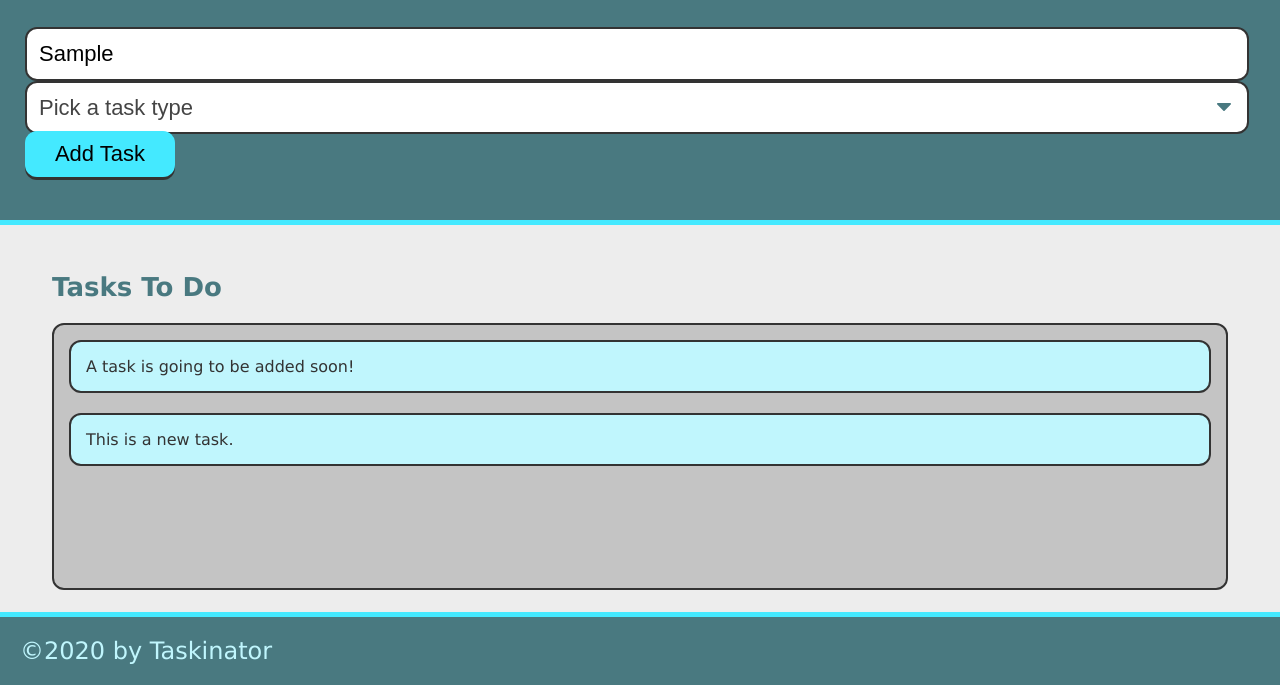
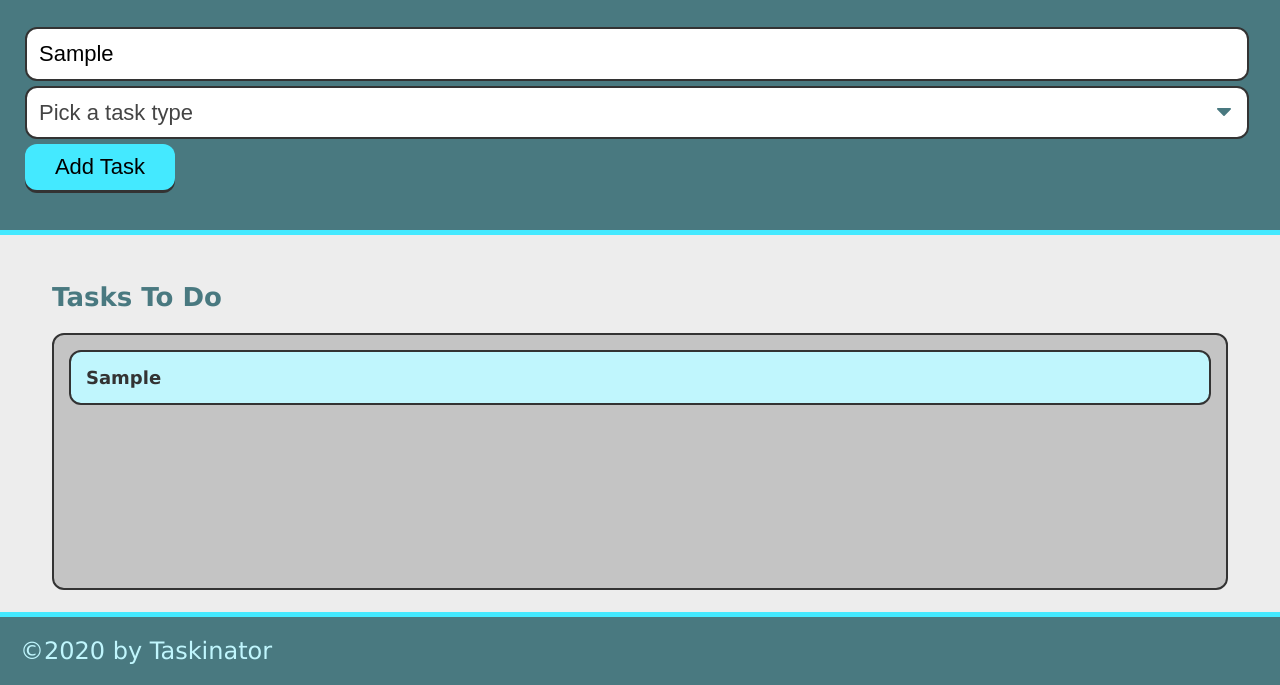
Before and after one commit to Dannymont94/taskinator, a plain HTML site: page index.html in a window 1280 px wide. Both pictures are taken after typing "Sample" into the empty fields and a click on the button "Add Task". Shown: the part 115-800 px from the top of the page. Drawn offline with Linux system fonts and the light colour scheme.

Commit message:
defined createTaskHandler function

```diff
--- a/assets/css/style.css
+++ b/assets/css/style.css
@@ -143,18 +143,18 @@ footer {
   font-size: 2.2rem;
   border-radius: 12px;
   position: relative;
-  top: -3px;
+  top: 0;
   box-shadow: 0 3px var(--grey);
   width: 150px;
 }
 
 .btn:hover {
   box-shadow: 0 2px var(--grey);
-  top: -2px;
+  top: 2px;
 }
 .btn:active {
   box-shadow: 0 0px var(--grey);
-  top: 0;
+  top: 4px;
 }
 
 .edit-btn,
@@ -174,7 +174,7 @@ footer {
   padding: 12px;
   width: 100%;
   max-width: 100%;
-  margin: 0;
+  margin: 5px 0;
   border: 2px solid var(--grey);
   border-radius: 12px;
   -moz-appearance: none;
--- a/assets/js/script.js
+++ b/assets/js/script.js
@@ -2,11 +2,24 @@ var formEl = document.querySelector("#task-form");
 var tasksToDoEl = document.querySelector("#tasks-to-do");
 
 var createTaskHandler = function(){
+    // prevent refresh on submit button click
     event.preventDefault();
+    // get values from form
+    var taskNameInput = document.querySelector("input[name='task-name']").value;
+    var taskTypeInput = document.querySelector("select[name='task-type']").value;
+    // create list item
     var listItemEl = document.createElement("li");
     listItemEl.className = "task-item";
-    listItemEl.textContent = "This is a new task.";
+    // create div to hold task info and add to list item
+    var taskInfoEl = document.createElement("div");
+    taskInfoEl.className = "task-info";
+    // add HTML content to div created by taskInfoEl
+    taskInfoEl.innerHTML = "<h3 class='task-name'>" + taskNameInput + "</h3><span class='task-type'>" + taskTypeInput + "</span>";
+    // add div to li element created by listItemEl
+    listItemEl.appendChild(taskInfoEl);
+    //add list item to tasksToDoEl
     tasksToDoEl.appendChild(listItemEl);
-}
+    console.dir(listItemEl);
+};
 
 formEl.addEventListener("submit", createTaskHandler);
--- a/index.html
+++ b/index.html
@@ -29,7 +29,7 @@
             <section class="task-list-wrapper">
                 <h2 class="list-title">Tasks To Do</h2>
                 <ul class="task-list" id="tasks-to-do">
-                    <li class="task-item">A task is going to be added soon!</li>
+                    <!-- New tasks will be inserted here -->
                 </ul>
             </section>
         </main>
```
